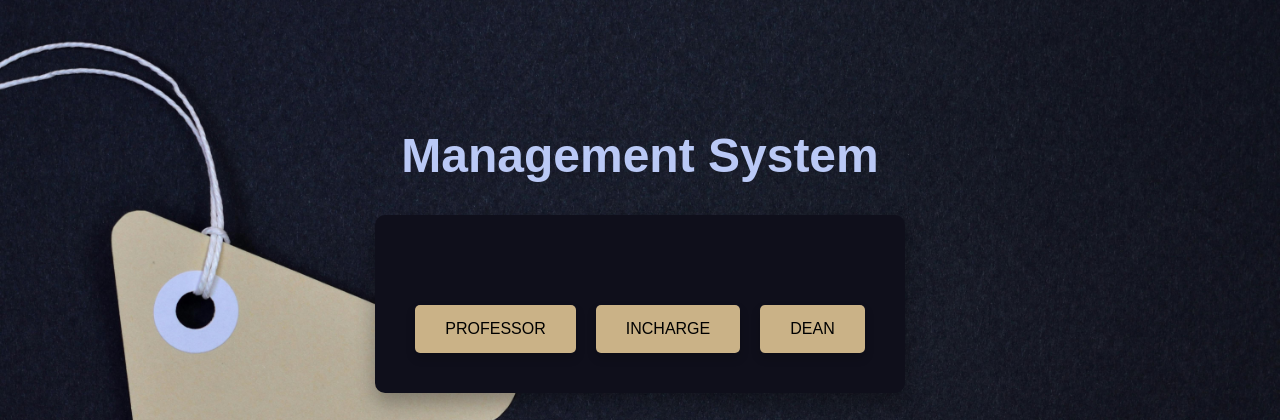
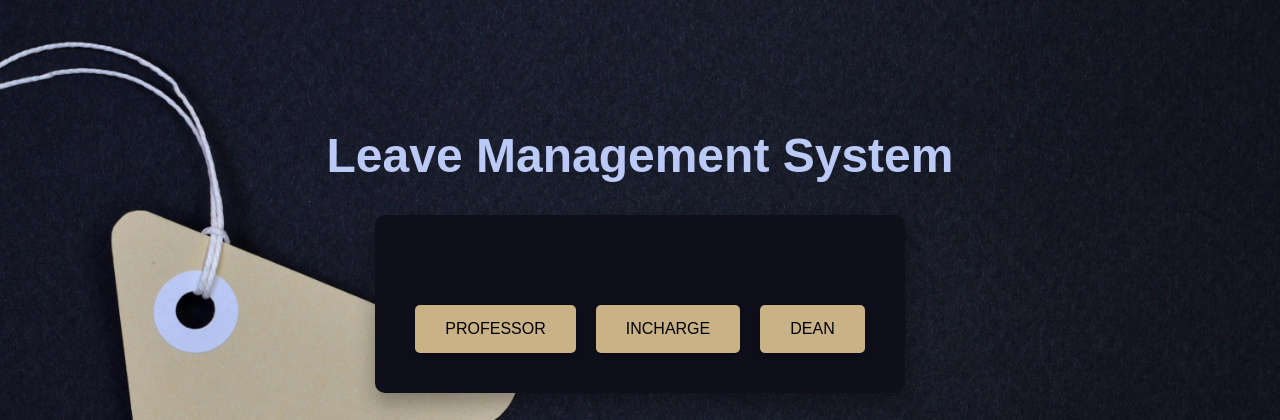
Before and after one commit to Hitman7084/Leave_management_system, a Django app: page / in a window 1280 px wide. Shown: the top 420 px of the page. Run offline with Django 5.2, Linux system fonts and the light colour scheme.

Commit message:
Update index.html

```diff
--- a/Leave_mgt_sys/templates/index.html
+++ b/Leave_mgt_sys/templates/index.html
@@ -8,7 +8,7 @@
     <link rel="stylesheet" href="{% static 'assets/css/style.css' %}">
 </head>
 <body class = "martial">
-    <h1>Management System</h1>
+    <h1>Leave Management System</h1>
     <div class="box">
         <div class="button-container">
             <a href="{% url 'professor_dashboard' %}" class="btn">PROFESSOR</a>
```
